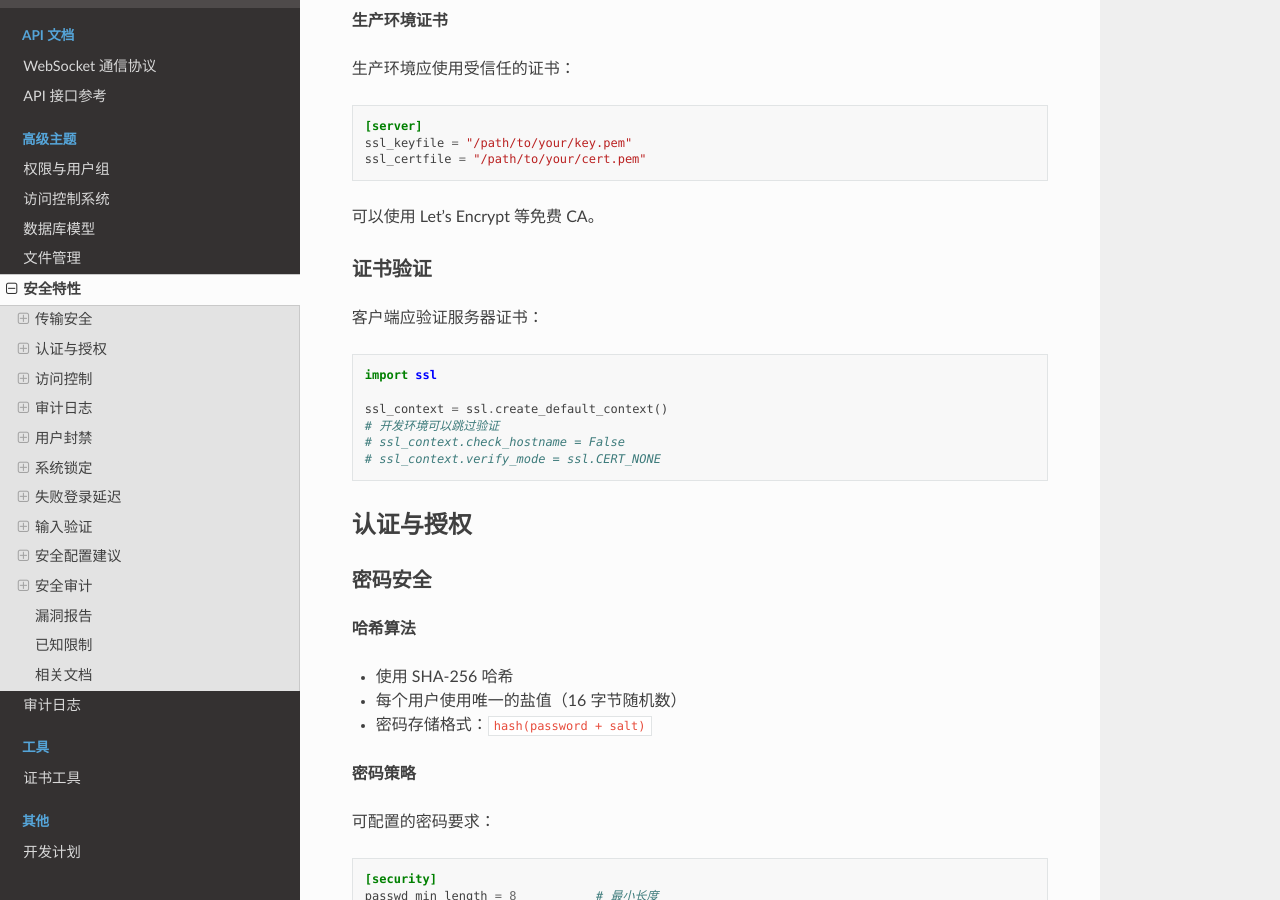
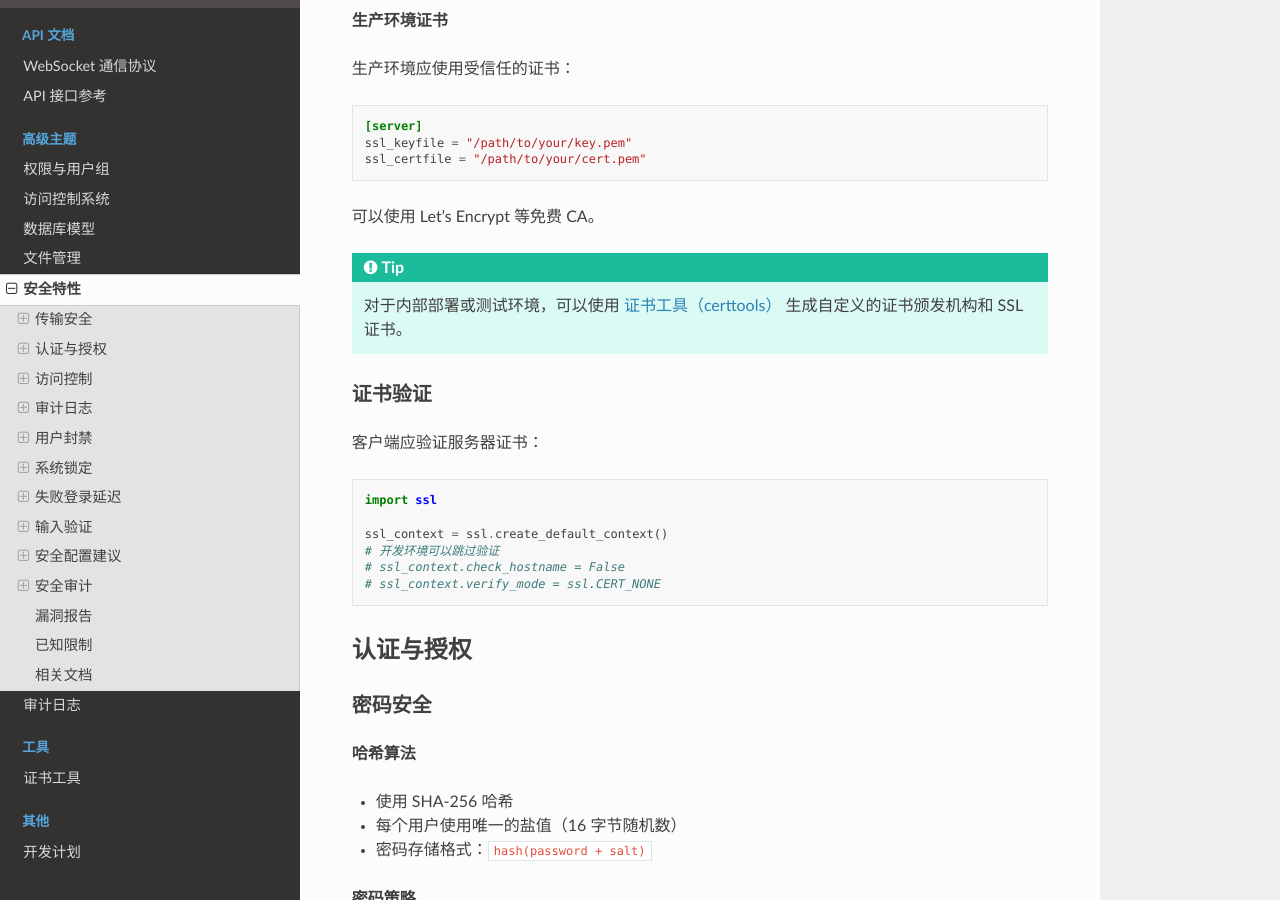
Before and after one commit to Creeper19472/cfms_server_doc, a Sphinx documentation site: the page built from docs/source/security.rst, in a window 1280 px wide and 900 px high, scrolled down 1604 px. Built offline with Sphinx 7.4.7 and the Read the Docs theme 3.1.0, drawn with Linux system fonts in a browser that asks for light colours; some of the changed text lies outside the part shown.

Commit message:
Add certtools cross-references to setup and security docs
Co-authored-by: Creeper19472 <38857196+Creeper19472@users.noreply.github.com>

```diff
--- a/docs/source/security.rst
+++ b/docs/source/security.rst
@@ -34,6 +34,10 @@ CFMS 使用 WSS（WebSocket Secure）协议，所有通信都经过 TLS/SSL 加
    ssl_certfile = "/path/to/your/cert.pem"
 
 可以使用 Let's Encrypt 等免费 CA。
+
+.. tip::
+
+   对于内部部署或测试环境，可以使用 :doc:`certtools` 生成自定义的证书颁发机构和 SSL 证书。
 
 证书验证
 ^^^^^^^^
@@ -490,6 +494,7 @@ SQL 注入防护
 相关文档
 --------
 
+- :doc:`certtools` - 证书生成工具
 - :doc:`config` - 安全相关配置
 - :doc:`groups_and_rights` - 权限系统
 - :doc:`access_control` - 访问控制
--- a/docs/source/setup.rst
+++ b/docs/source/setup.rst
@@ -289,3 +289,4 @@ SSL 证书错误
 - 查看 :doc:`api_refs` 了解所有可用的 API 接口
 - 学习 :doc:`groups_and_rights` 了解权限系统
 - 探索 :doc:`access_control` 了解访问控制机制
+- 使用 :doc:`certtools` 生成自定义 SSL 证书
```
